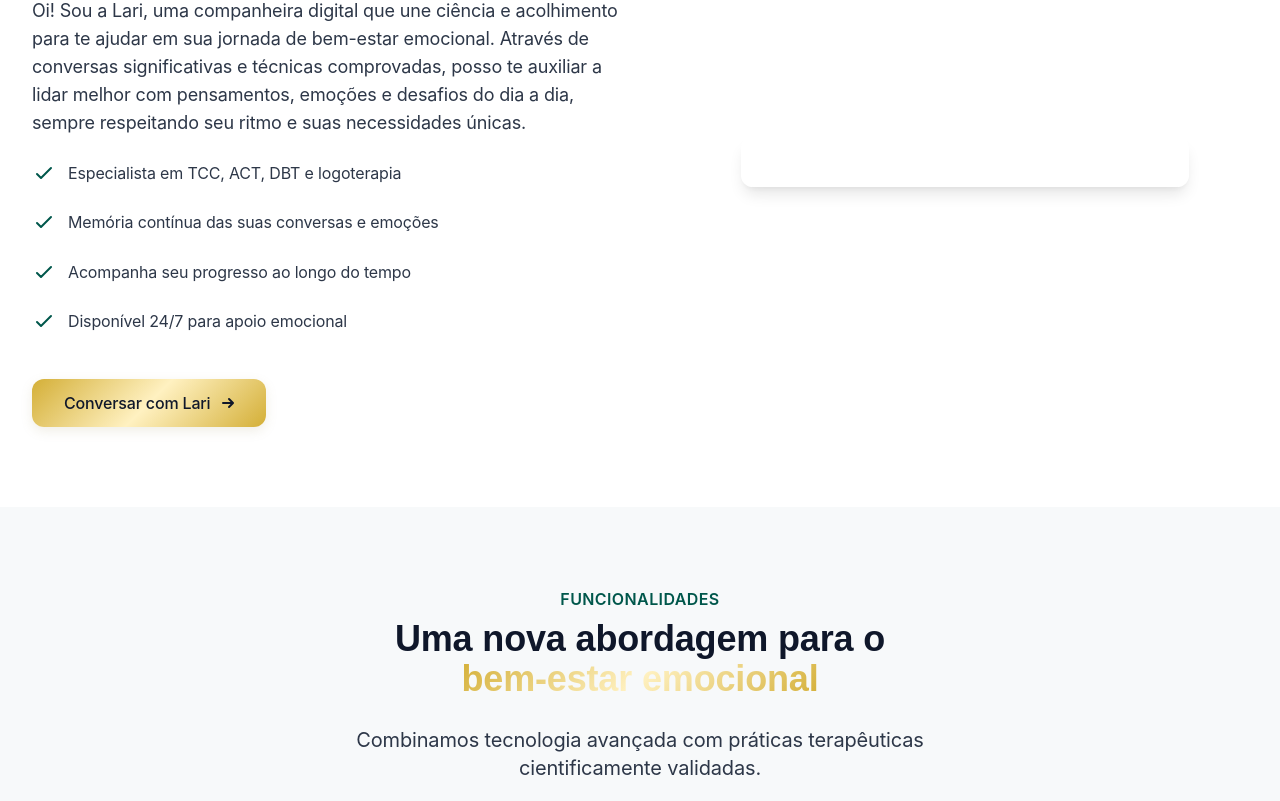
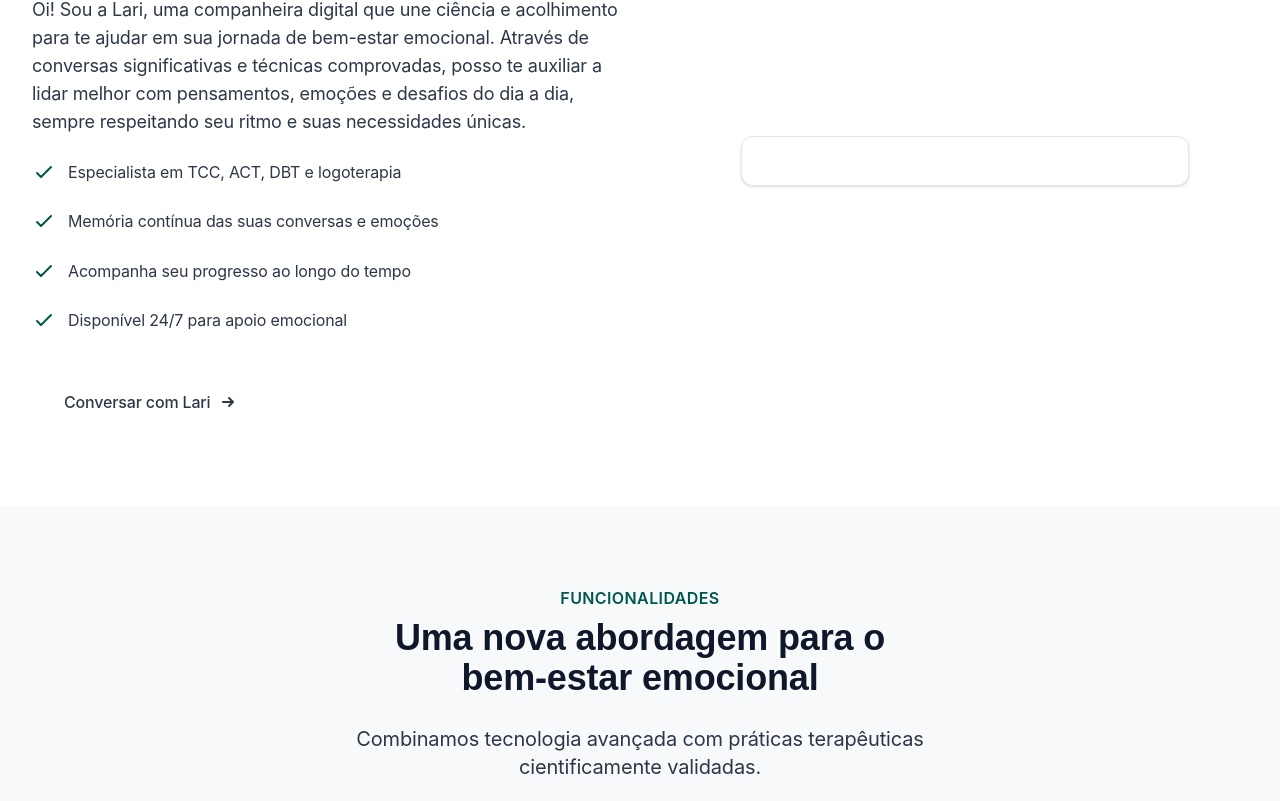
Before and after one commit to EduardoSousaPO/equilibri, a Next.js app: page / in a window 1280 px wide. Shown: the part 999-1800 px from the top of the page. Built offline with nearby package versions, Linux system fonts and the light colour scheme.

Commit message:
refactor(ui): remove todos os efeitos de brilho, espelho e gradiente metálico dos botões e cards. Visual clean e premium.

```diff
--- a/src/app/globals.css
+++ b/src/app/globals.css
@@ -22,10 +22,6 @@
     --background: #FFFFFF;
     --background-secondary: #F7FAFC;
     --foreground: #1A202C;
-
-    /* Cores metálicas */
-    --metallic-gold: linear-gradient(135deg, #D4AF37 0%, #FFF1C1 50%, #D4AF37 100%);
-    --metallic-silver: linear-gradient(135deg, #C0C0C0 0%, #FFFFFF 50%, #C0C0C0 100%);
 
     /* Sombras sofisticadas */
     --shadow-sm: 0 1px 2px 0 rgb(0 0 0 / 0.05);
@@ -72,7 +68,7 @@
 /* Estilos globais premium */
 @layer components {
   .premium-card {
-    @apply bg-white dark:bg-background-secondary rounded-lg shadow-lg border border-border backdrop-blur-sm;
+    @apply bg-white dark:bg-background-secondary rounded-lg shadow border border-border;
   }
 
   .premium-button {
@@ -85,14 +81,6 @@
 
   .premium-heading {
     @apply text-foreground font-display font-semibold tracking-tight;
-  }
-
-  .glass-effect {
-    @apply bg-white/80 dark:bg-background-secondary backdrop-blur-md border border-white/20;
-  }
-
-  .metallic-text {
-    @apply bg-clip-text text-transparent bg-metallic-gold;
   }
 }
 
--- a/src/app/page.tsx
+++ b/src/app/page.tsx
@@ -12,10 +12,10 @@ export default function HomePage() {
   return (
     <div className="flex flex-col min-h-screen bg-background">
       <WhatsAppButton>{null}</WhatsAppButton>
-      {/* Banner da nova funcionalidade com efeito de vidro */}
-      <div className="glass-effect backdrop-blur-sm border-b border-white/10 text-foreground p-3 text-center">
+      {/* Banner da nova funcionalidade */}
+      <div className="border-b border-white/10 text-foreground p-3 text-center">
         <p className="font-medium">
-          🎉 <span className="font-bold metallic-text">Novidade:</span> Conheça Lari, sua nova terapeuta digital! <a href="/login?redirect=chat" className="text-primary hover:text-primary-light transition-colors font-semibold">Faça login para conversar</a>
+          🎉 <span className="font-bold">Novidade:</span> Conheça Lari, sua nova terapeuta digital! <a href="/login?redirect=chat" className="text-primary hover:text-primary-light transition-colors font-semibold">Faça login para conversar</a>
         </p>
       </div>
 
@@ -63,21 +63,21 @@ export default function HomePage() {
               </div>
               <h1 className="premium-heading text-4xl sm:text-5xl lg:text-6xl mb-6">
                 Seu Companheiro Terapêutico<br/>
-                <span className="metallic-text">Inteligente</span>
+                <span className="font-bold">Inteligente</span>
               </h1>
               <p className="mt-6 max-w-2xl mx-auto text-xl text-text-primary">
                 Converse com a Lari, nossa IA terapêutica que entende suas emoções e oferece suporte personalizado baseado em evidências científicas.
               </p>
               <div className="mt-10 flex justify-center gap-4">
                 <Link href="/register" passHref legacyBehavior>
-                  <button type="button" className="h-12 px-8 rounded-lg text-base font-medium bg-metallic-gold text-foreground shadow-metallic hover:shadow-lg hover:-translate-y-0.5 transition-all">
+                  <PremiumButton size="lg" className="w-auto">
                     Começar agora
-                  </button>
+                  </PremiumButton>
                 </Link>
                 <Link href="/login?redirect=chat" passHref legacyBehavior>
-                  <button type="button" className="h-12 px-8 rounded-lg text-base font-medium glass-effect text-foreground hover:bg-white/90 dark:hover:bg-background-secondary/90 transition-all">
+                  <PremiumButton size="lg" variant="outline" className="w-auto">
                     Converse com Lari
-                  </button>
+                  </PremiumButton>
                 </Link>
               </div>
             </div>
@@ -134,17 +134,14 @@ export default function HomePage() {
                 </ul>
                 <div className="mt-8">
                   <Link href="/login?redirect=chat" passHref legacyBehavior>
-                    <button type="button" className="h-12 px-8 rounded-lg text-base font-medium bg-metallic-gold text-foreground shadow-metallic hover:shadow-lg hover:-translate-y-0.5 transition-all flex items-center">
+                    <PremiumButton size="lg" className="w-full">
                       Conversar com Lari
-                      <svg xmlns="http://www.w3.org/2000/svg" className="ml-2 -mr-1 h-5 w-5" viewBox="0 0 20 20" fill="currentColor">
-                        <path fillRule="evenodd" d="M10.293 5.293a1 1 0 011.414 0l4 4a1 1 0 010 1.414l-4 4a1 1 0 01-1.414-1.414L12.586 11H5a1 1 0 110-2h7.586l-2.293-2.293a1 1 0 010-1.414z" clipRule="evenodd" />
-                      </svg>
-                    </button>
+                    </PremiumButton>
                   </Link>
                 </div>
               </div>
               <div className="lg:w-5/12">
-                <div className="premium-card glass-effect p-6 max-w-md mx-auto lg:mx-0 rounded-lg shadow-sm border border-border">
+                <div className="premium-card p-6 max-w-md mx-auto lg:mx-0 rounded-lg shadow-sm border border-border">
                   <div className="flex items-center mb-4">
                     <div className="h-12 w-12 rounded-full bg-primary/20 flex items-center justify-center">
                       <span className="text-primary text-xl font-medium">L</span>
@@ -160,7 +157,7 @@ export default function HomePage() {
                         Olá! Sou Lari, sua terapeuta virtual. Estou aqui para conversar sobre suas emoções, ajudar com técnicas terapêuticas e acompanhar seu progresso emocional. Como está se sentindo hoje?
                       </p>
                     </div>
-                    <div className="premium-card p-4 ml-auto mr-4 max-w-[80%] rounded-lg shadow-sm bg-metallic-gold/10 border border-gold-500/20">
+                    <div className="premium-card p-4 ml-auto mr-4 max-w-[80%] rounded-lg shadow-sm bg-white border border-border">
                       <p className="text-text-primary text-sm">
                         Estou me sentindo um pouco ansioso hoje.
                       </p>
@@ -199,7 +196,7 @@ export default function HomePage() {
             <h2 className="text-base font-semibold text-primary tracking-wide uppercase">FUNCIONALIDADES</h2>
             <p className="mt-2 text-3xl font-display font-bold text-foreground sm:text-4xl">
               Uma nova abordagem para o<br/>
-              <span className="metallic-text">bem-estar emocional</span>
+              <span className="font-bold">bem-estar emocional</span>
             </p>
             <p className="mt-4 max-w-2xl mx-auto text-xl text-text-primary">
               Combinamos tecnologia avançada com práticas terapêuticas cientificamente validadas.
@@ -209,7 +206,7 @@ export default function HomePage() {
             <div className="mt-16">
               <div className="grid grid-cols-1 gap-8 md:grid-cols-2 lg:grid-cols-2">
                 {/* Feature Cards */}
-                <div className="premium-card glass-effect p-6 hover:transform hover:-translate-y-1 transition-all duration-300 rounded-lg shadow-sm border border-border">
+                <div className="premium-card p-6 rounded-lg shadow-sm border border-border">
                   <div className="w-12 h-12 rounded-md flex items-center justify-center bg-primary/10 text-primary mb-4">
                     <svg xmlns="http://www.w3.org/2000/svg" fill="none" viewBox="0 0 24 24" strokeWidth={1.5} stroke="currentColor" className="w-6 h-6">
                       <path strokeLinecap="round" strokeLinejoin="round" d="M12 20.25c4.97 0 9-3.694 9-8.25s-4.03-8.25-9-8.25S3 7.444 3 12c0 2.104.859 4.023 2.273 5.48.432.447.74 1.04.586 1.641a4.483 4.483 0 01-.923 1.785A5.969 5.969 0 006 21c1.282 0 2.47-.402 3.445-1.087.81.22 1.668.337 2.555.337z" />
@@ -524,7 +521,7 @@ export default function HomePage() {
                   <span className="text-5xl font-bold text-primary">R$ 0</span>
                   <span className="text-text-secondary">/para sempre</span>
                 </p>
-                <button type="button" className="h-10 px-4 py-2 border-2 border-primary text-primary rounded-md hover:bg-primary hover:text-primary-foreground transition-all">
+                <button type="button" className="premium-button h-10 px-4 py-2 w-full">
                   Começar Grátis
                 </button>
               </div>
@@ -576,7 +573,7 @@ export default function HomePage() {
                     <span className="text-5xl font-bold text-primary">R$ 39,90</span>
                     <span className="text-text-secondary">/por mês</span>
                   </p>
-                  <button type="button" className="mt-8 w-full h-10 px-4 py-2 rounded-md bg-primary text-primary-foreground hover:bg-primary/80 text-base font-medium transition-all">
+                  <button type="button" className="premium-button mt-8 w-full h-10 px-4 py-2 text-base font-medium">
                     Começar 14 dias Grátis
                   </button>
                   <p className="mt-2 text-center text-xs text-text-secondary">
@@ -637,7 +634,7 @@ export default function HomePage() {
                     <span className="text-5xl font-bold text-primary">R$ 179,00</span>
                     <span className="text-text-secondary">/por mês</span>
                   </p>
-                  <button type="button" className="mt-8 w-full h-10 px-4 py-2 rounded-md bg-brand text-white hover:bg-brand/90 text-base font-medium transition-all">
+                  <button type="button" className="premium-button mt-8 w-full h-10 px-4 py-2 text-base font-medium bg-brand text-white hover:bg-brand/90">
                     Começar 7 dias Grátis
                   </button>
                   <p className="mt-2 text-center text-xs text-text-secondary">
--- a/src/components/ui/premium-button.tsx
+++ b/src/components/ui/premium-button.tsx
@@ -11,8 +11,6 @@ const buttonVariants = cva(
     variants: {
       variant: {
         default: "premium-button",
-        metallic: "bg-metallic-gold text-foreground shadow-metallic hover:shadow-lg hover:-translate-y-0.5",
-        glass: "glass-effect text-foreground hover:bg-white/90 dark:hover:bg-background-secondary/90",
         outline: "border-2 border-primary text-primary hover:bg-primary hover:text-primary-foreground",
         ghost: "hover:bg-accent/10 text-accent hover:text-accent-light",
       },
@@ -31,7 +29,7 @@ const buttonVariants = cva(
 )
 
 interface ButtonProps extends HTMLAttributes<HTMLButtonElement> {
-  variant?: "default" | "metallic" | "glass" | "outline" | "ghost"
+  variant?: "default" | "outline" | "ghost"
   size?: "default" | "sm" | "lg" | "icon"
   children?: any
   type?: "button" | "submit" | "reset"
--- a/src/components/ui/premium-card.tsx
+++ b/src/components/ui/premium-card.tsx
@@ -12,26 +12,14 @@ interface PremiumCardProps extends HTMLAttributes<HTMLDivElement> {
 
 export function PremiumCard({
   className,
-  variant = "default",
-  hover = true,
   children,
   ...props
 }: PremiumCardProps): JSX.Element {
   const baseStyles = "premium-card transition-all duration-300"
-  const hoverStyles = hover ? "hover:shadow-lg hover:-translate-y-1" : ""
-
-  const variants = {
-    default: "premium-card",
-    metallic: "bg-metallic-gold/10 border-gold-500/20",
-    glass: "glass-effect",
-  }
-
   return (
     <div
       className={cn(
         baseStyles,
-        variants[variant],
-        hoverStyles,
         className
       )}
       {...props}
```
